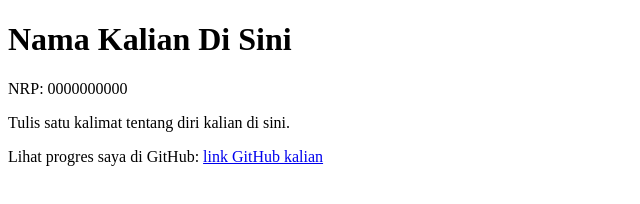
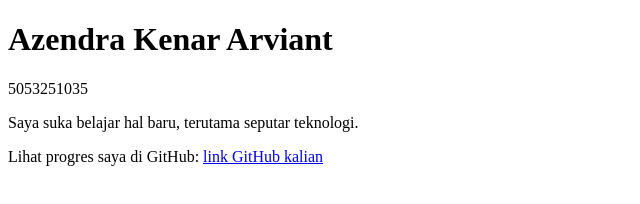
Before and after one commit to webdev-if-its/pweb-5053251035, a website: page m00/index.html in a window 1280 px wide. Shown: the whole page, without its empty margins (0-640 px from the left). Drawn offline with Linux system fonts and the light colour scheme.

Commit message:
Pertemuan 0

```diff
--- a/m00/index.html
+++ b/m00/index.html
@@ -3,14 +3,14 @@
 <head>
   <meta charset="utf-8">
   <meta name="viewport" content="width=device-width, initial-scale=1">
-  <title>Untitled</title>
+  <title>Perkenalan</title>
 </head>
 <body>
 
-  <h1 id="nama">Nama Kalian Di Sini</h1>
-  <p id="nrp">NRP: 0000000000</p>
-  <p id="bio">Tulis satu kalimat tentang diri kalian di sini.</p>
-  <p>Lihat progres saya di GitHub: <a id="github" href="#">link GitHub kalian</a></p>
+  <h1 id="nama">Azendra Kenar Arviant</h1>
+  <p id="nrp">5053251035</p>
+  <p id="bio">Saya suka belajar hal baru, terutama seputar teknologi.</p>
+  <p>Lihat progres saya di GitHub: <a id="github" href="https://github.com/azendraknr1">link GitHub kalian</a></p>
 
 </body>
 </html>
```
